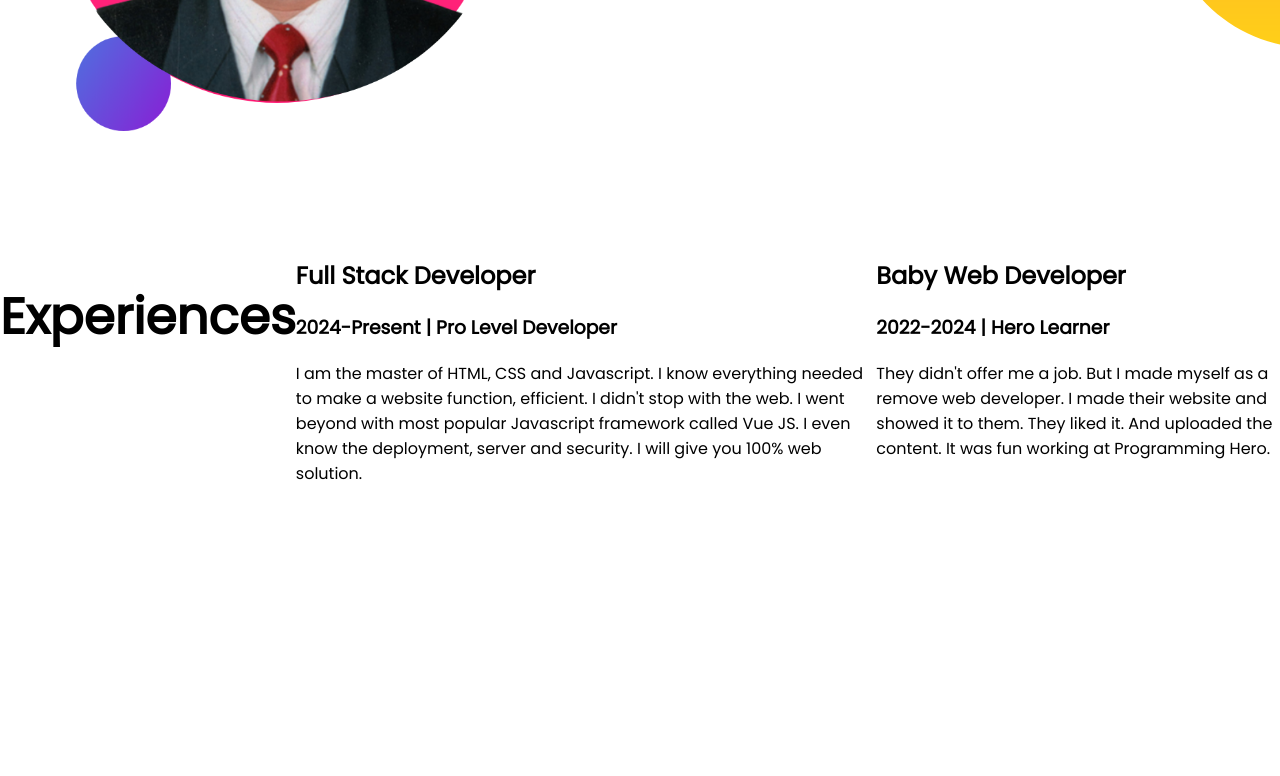
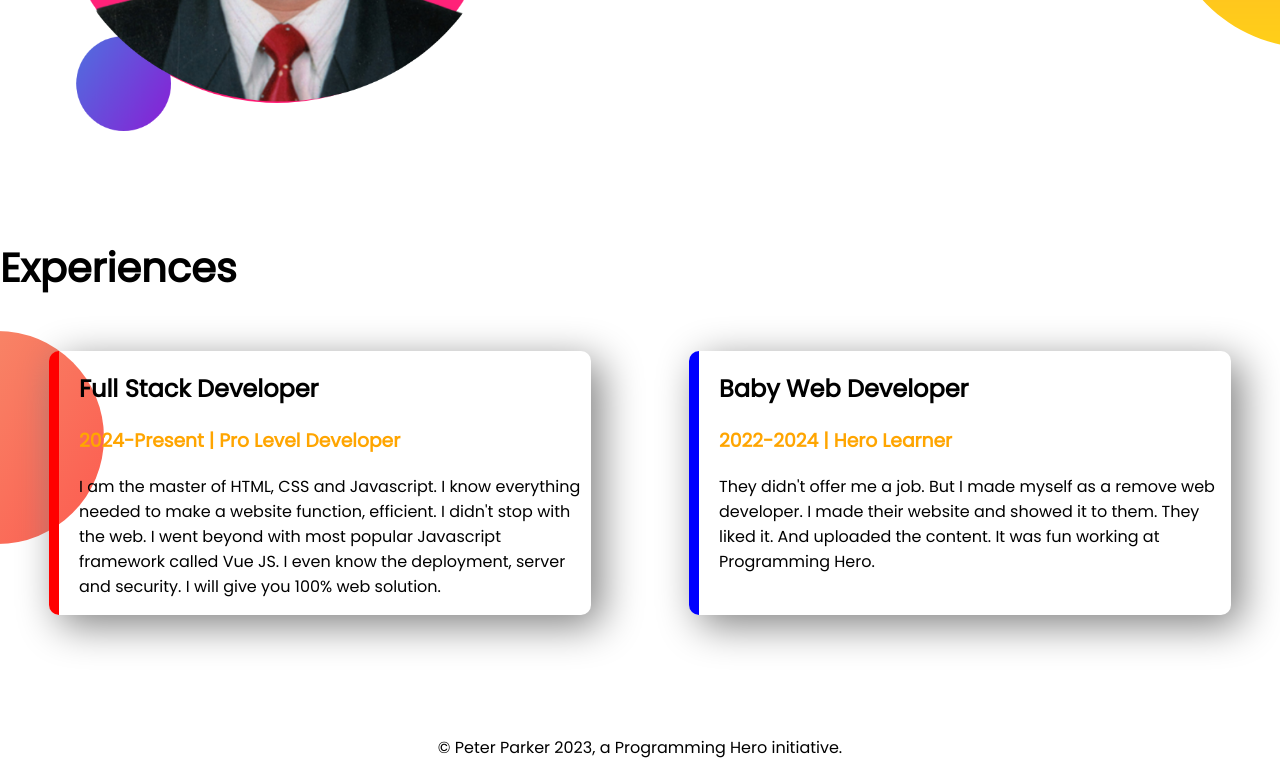
Before and after one commit to rajib074/devolaper_protfolio, a plain HTML site: page index.html in a window 1280 px wide. Shown: the part 936-1712 px from the top of the page. Before the commit the page ends 1538 px from the top, so only its background shows below. Drawn offline with Linux system fonts and the light colour scheme.

Commit message:
footer add

```diff
--- a/index.html
+++ b/index.html
@@ -11,7 +11,7 @@
     <link rel="stylesheet" href="style.css">
 </head>
 <body>
-   <section class="top_banner">
+   <section class="top_banner flax_conteiner">
     <div class="hafe_width">
         <h1>Welcome To</h1>
     <h1> <span class="color_name"> RAJIB SARKAE </span>World!</h1>
@@ -25,7 +25,7 @@
         <img src="images/my-bg.png" alt="RAJIB">
     </div>
    </section>
-   <section class="dream_big">
+   <section class="dream_big flax_conteiner">
     <div class="hafe_width">
         <img src="images/my-bg2.png" alt="RAJIB">
     </div>
@@ -37,34 +37,32 @@
         <a target="_blank" class="link_batton" href="https://drive.google.com/file/d/1QdVJjsir4CFJ0TYcl9yONG_Z-VHu_d5N/view?usp=share_link">DOWNLODE RESUME</a>
     </div>
    </section>
-   <section class="">
-    <h1>Experiences</h1>
-    <div class="">
+   <section>
+    <h2 class="experiences">Experiences</h2>
+    <div class="experiences_item flax_conteiner">
+        <div class="experiences_item1">
             <h2>
                 Full Stack Developer
             </h2>
-        <h3>2024-Present | Pro Level Developer</h3>
+            <h3 class="color_name">2024-Present | Pro Level Developer</h3>
             <p>I am the master of HTML, CSS and Javascript. I know everything needed to make a website function, efficient. I didn't stop with the web. I went beyond with most popular Javascript framework called Vue JS. I even know the deployment, server and security. I will give you 100% web solution.
 
             </p>
         </div>
-    <div class="">
+        <div class="experiences_item2">
             <h2>
                 Baby Web Developer
             </h2>
-        <h3>2022-2024 | Hero Learner
+            <h3 class="color_name">2022-2024 | Hero Learner
             </h3>
             <p>They didn't offer me a job. But I made myself as a remove web developer. I made their website and showed it to them. They liked it. And uploaded the content. It was fun working at Programming Hero.
 
             </p>
         </div>
-
+    </div>
    </section>
-
-
-
-
-
-
 </body>
+<footer>
+    <p>© Peter Parker 2023, a Programming Hero initiative.</p>
+</footer>
 </html>
--- a/style.css
+++ b/style.css
@@ -8,7 +8,7 @@ body{
 h1{
     font-size: 50px;
 }
-section{
+.flax_conteiner{
     display: flex;
     margin-bottom: 100px;
 }
@@ -36,3 +36,30 @@ section{
     background-repeat: no-repeat;
     background-position: right;
 }
+.experiences_item{
+    background-image: url(images/exp-bg.png);
+    background-repeat: no-repeat;
+
+}
+.experiences_item1{
+    width: 40%;
+    margin: 20px auto;
+    padding-left: 20px;
+    box-shadow: 10px 10px 40px gray;
+    border-left: 10px solid red;
+    border-radius: 10px;
+}
+.experiences_item2{
+    width: 40%;
+    margin: 20px auto;
+    padding-left: 20px;
+    box-shadow: 10px 10px 40px gray;
+    border-left: 10px solid blue;
+    border-radius: 10px;
+}
+.experiences{
+font-size: 40px;
+}
+footer p{
+    text-align: center;
+}
```
Lines whose indentation alone changed are shown as unchanged.
